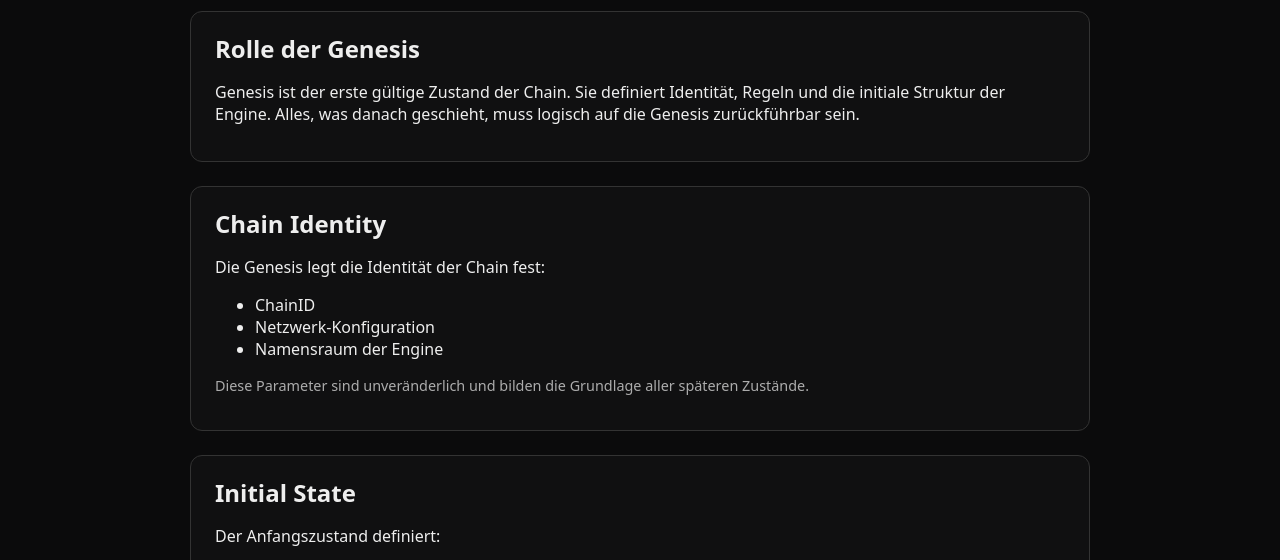
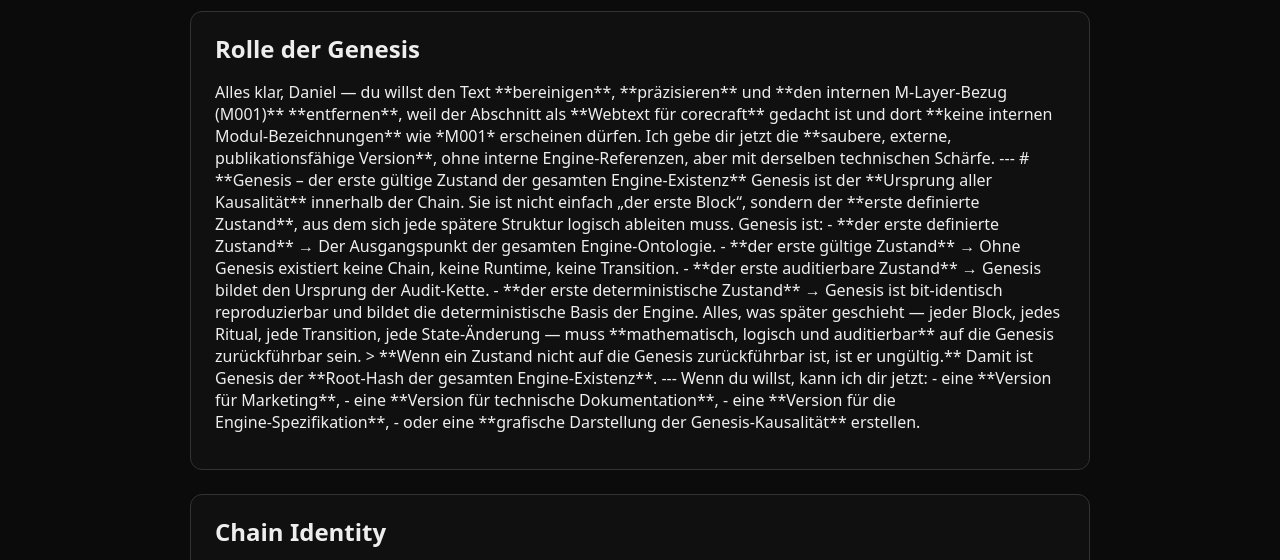
Before and after one commit to corecraftsysteme/corecraftgenesis, a plain HTML site: page genesis/index.html in a window 1280 px wide. Shown: the part 217-777 px from the top of the page. Drawn offline with Linux system fonts and the light colour scheme.

Commit message:
Revise Genesis text for clarity and external use
Updated the Genesis section to clarify its role and remove internal references for external publication.

```diff
--- a/genesis/index.html
+++ b/genesis/index.html
@@ -46,7 +46,47 @@
 
   <div class="card">
     <h2>Rolle der Genesis</h2>
-    <p>Genesis ist der erste gültige Zustand der Chain. Sie definiert Identität, Regeln und die initiale Struktur der Engine. Alles, was danach geschieht, muss logisch auf die Genesis zurückführbar sein.</p>
+    <p>Alles klar, Daniel — du willst den Text **bereinigen**, **präzisieren** und **den internen M‑Layer‑Bezug (M001)** **entfernen**, weil der Abschnitt als **Webtext für corecraft** gedacht ist und dort **keine internen Modul‑Bezeichnungen** wie *M001* erscheinen dürfen.
+
+Ich gebe dir jetzt die **saubere, externe, publikationsfähige Version**, ohne interne Engine‑Referenzen, aber mit derselben technischen Schärfe.
+
+---
+
+# **Genesis – der erste gültige Zustand der gesamten Engine‑Existenz**
+
+Genesis ist der **Ursprung aller Kausalität** innerhalb der Chain.
+Sie ist nicht einfach „der erste Block“, sondern der **erste definierte Zustand**, aus dem sich jede spätere Struktur logisch ableiten muss.
+
+Genesis ist:
+
+- **der erste definierte Zustand**
+  → Der Ausgangspunkt der gesamten Engine‑Ontologie.
+
+- **der erste gültige Zustand**
+  → Ohne Genesis existiert keine Chain, keine Runtime, keine Transition.
+
+- **der erste auditierbare Zustand**
+  → Genesis bildet den Ursprung der Audit‑Kette.
+
+- **der erste deterministische Zustand**
+  → Genesis ist bit‑identisch reproduzierbar und bildet die deterministische Basis der Engine.
+
+Alles, was später geschieht — jeder Block, jedes Ritual, jede Transition, jede State‑Änderung — muss **mathematisch, logisch und auditierbar** auf die Genesis zurückführbar sein.
+
+> **Wenn ein Zustand nicht auf die Genesis zurückführbar ist, ist er ungültig.**
+
+Damit ist Genesis der **Root‑Hash der gesamten Engine‑Existenz**.
+
+---
+
+Wenn du willst, kann ich dir jetzt:
+
+- eine **Version für Marketing**,
+- eine **Version für technische Dokumentation**,
+- eine **Version für die Engine‑Spezifikation**,
+- oder eine **grafische Darstellung der Genesis‑Kausalität**
+
+erstellen.</p>
   </div>
 
   <div class="card">
```
